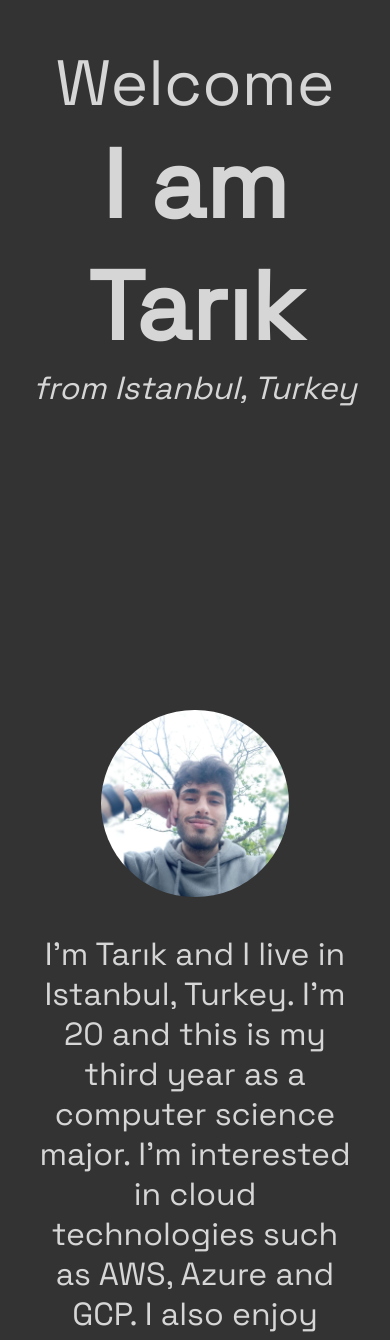
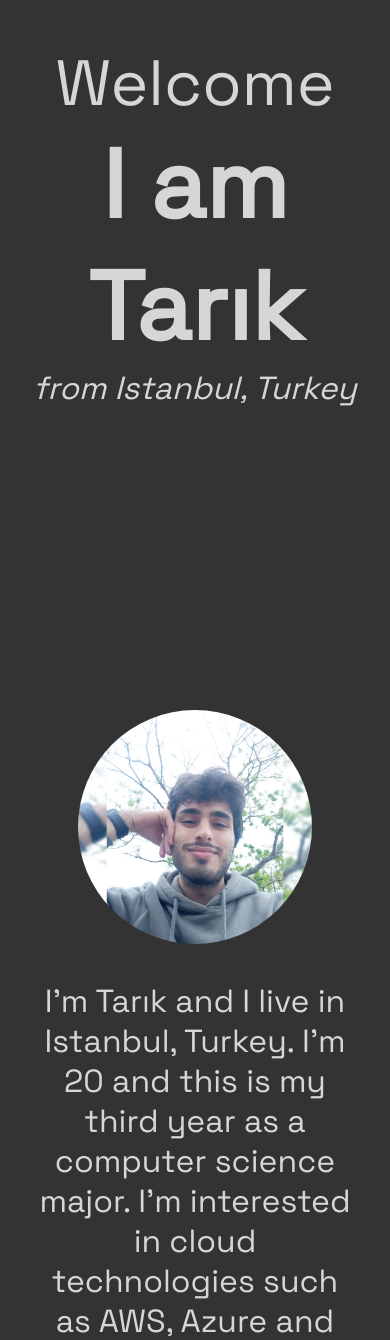
Before and after one commit to Metudu/Metudu.github.io, a React (Vite) app: page / in a window 390 px wide. Shown: the part 214-1554 px from the top of the page. Built offline with nearby package versions, Linux system fonts and the light colour scheme.

Commit message:
about-me responsive design fix

```diff
--- a/src/components/about-me/AboutMe.module.css
+++ b/src/components/about-me/AboutMe.module.css
@@ -14,13 +14,13 @@
   text-align: justify;
 }
 
-@media (max-width: 767px){
+@media (max-width: 1279px){
   .container {
     width: 80%;
   }
 
   .container img {
-    width: 60%;
+    width: 75%;
   }
 
   .container p {
```
